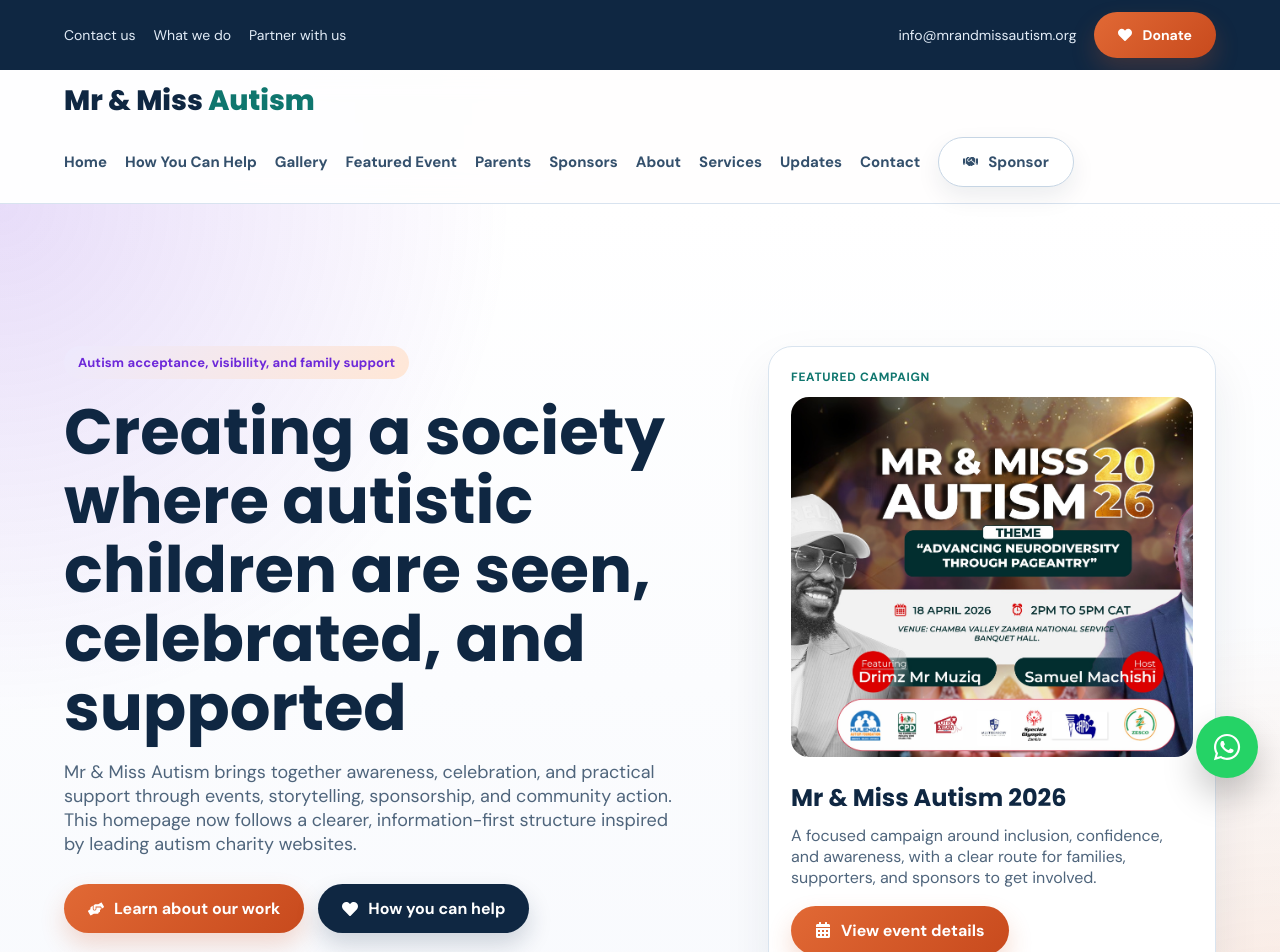
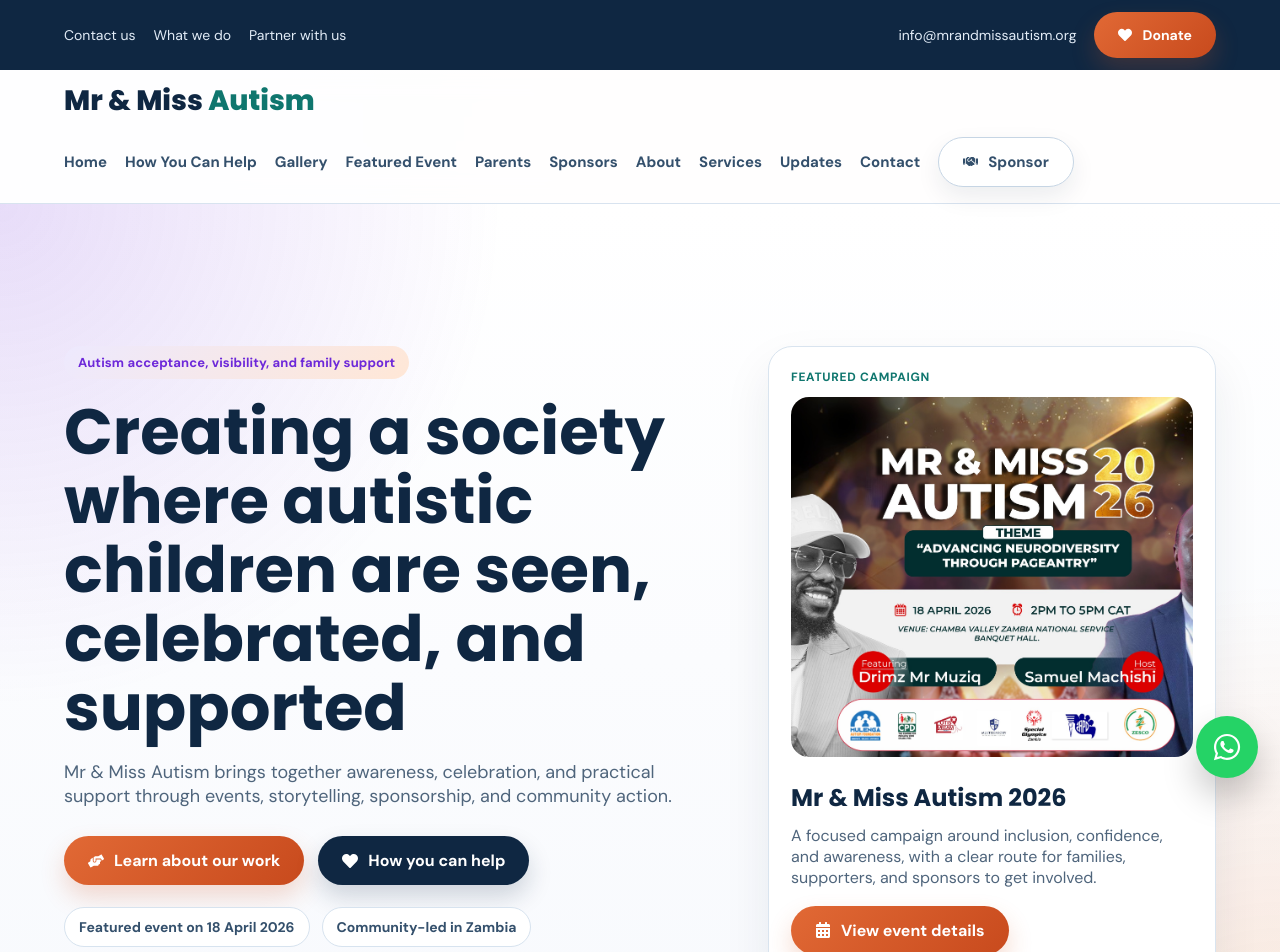
Before and after one commit to ABmwansa/Mr-and-Mis-Autism, a React (Create React App) app: page / in a window 1280 px wide. Shown: the top 952 px of the page. Built offline with nearby package versions, Linux system fonts and the light colour scheme.

Commit message:
Remove homepage reference line

```diff
--- a/src/App.js
+++ b/src/App.js
@@ -2080,7 +2080,7 @@
               <div className="hero-badge">Autism acceptance, visibility, and family support</div>
               <h1>Creating a society where autistic children are seen, celebrated, and supported</h1>
               <p>
-                Mr & Miss Autism brings together awareness, celebration, and practical support through events, storytelling, sponsorship, and community action. This homepage now follows a clearer, information-first structure inspired by leading autism charity websites.
+                Mr & Miss Autism brings together awareness, celebration, and practical support through events, storytelling, sponsorship, and community action.
               </p>
 
               <div className="hero-actions">
```
